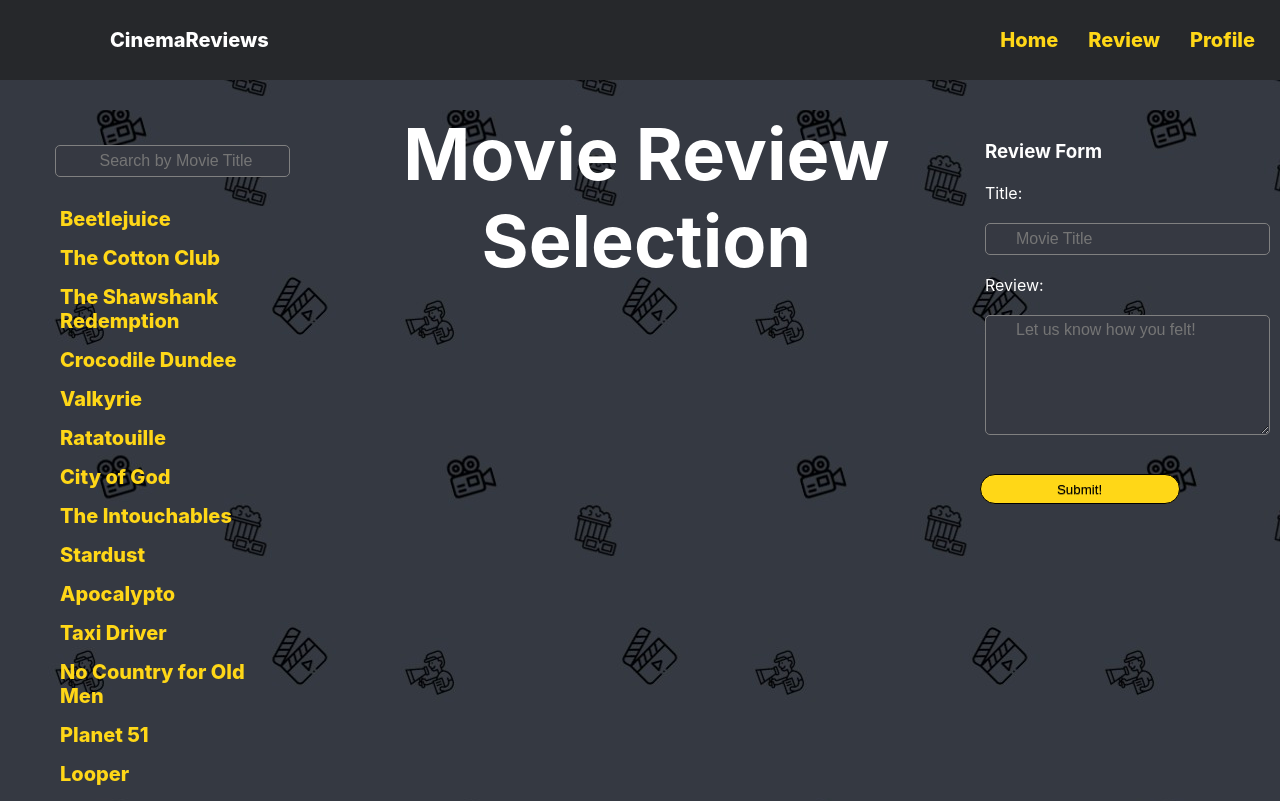
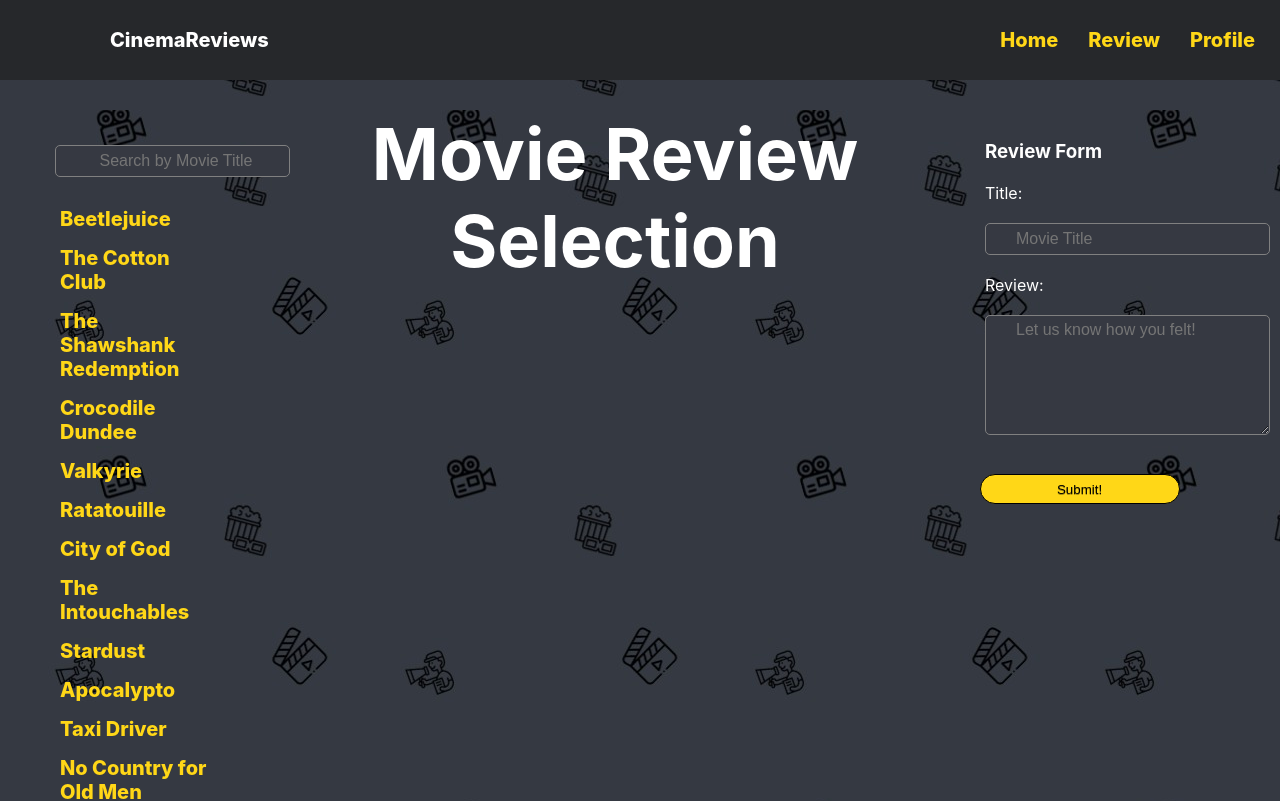
Before and after one commit to alenjo874/cinema-review-app, a React (Create React App) app: page /review in a window 1280 px wide. Shown: the top 801 px of the page. Built offline with nearby package versions, Linux system fonts and the light colour scheme; data requests are answered from the project's data file.

Commit message:
scroll bar

```diff
--- a/src/App.css
+++ b/src/App.css
@@ -278,6 +278,10 @@ html {
   margin-right: 50px;
 }
 
+.card-container {
+  width: 700px;
+}
+
 .movie-card {
   display: flex;
   justify-content: space-between;
@@ -392,6 +396,8 @@ li {
   width: 75%;
   height: 200px;
 }
+
+
 
 .comments-container {
   display: flex;
@@ -548,6 +554,11 @@ textarea {
   align-content: flex-end;
 }
 
+.genres-container {
+  overflow: scroll;
+  height: 800px;
+}
+
 @media only screen and (max-width: 600px) {
   .navbar-container {
     height: auto;
@@ -648,6 +659,8 @@ textarea {
     align-items: center;
     justify-content: center;
   }
-
+  .card-container {
+    width: auto;
+  }
 
 }
```
